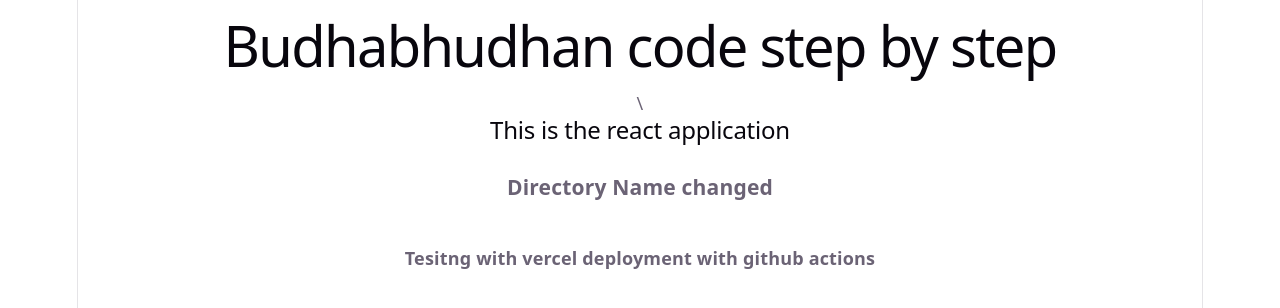
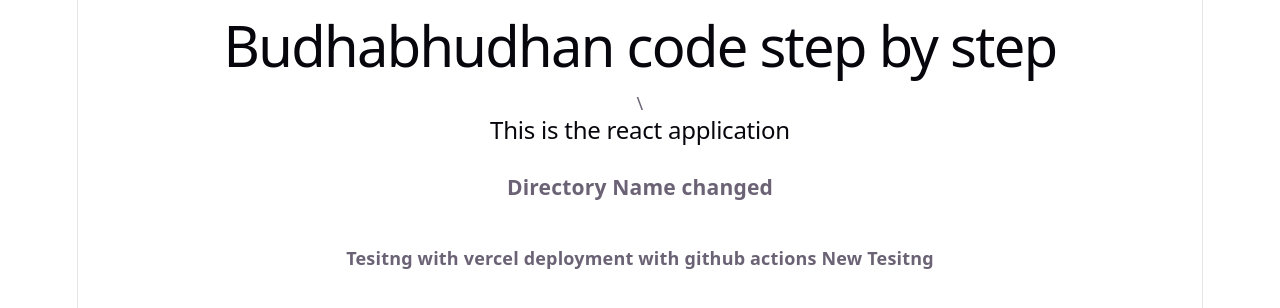
Before and after one commit to Budhabhushan/React-github-actions, a React (Vite) app: page / in a window 1280 px wide. Shown: the top 308 px of the page. Built offline with nearby package versions, Linux system fonts and the light colour scheme.

Commit message:
deployment in vercel with github actions new

```diff
--- a/src/App.jsx
+++ b/src/App.jsx
@@ -6,7 +6,7 @@ function App() {
       <h1>Budhabhudhan code step by step</h1>\
       <h2>This is the react application</h2>
       <h3>Directory Name changed</h3>
-      <h4>Tesitng with vercel deployment with github actions</h4>
+      <h4>Tesitng with vercel deployment with github actions New Tesitng</h4>
     </>
   );
 }
```
